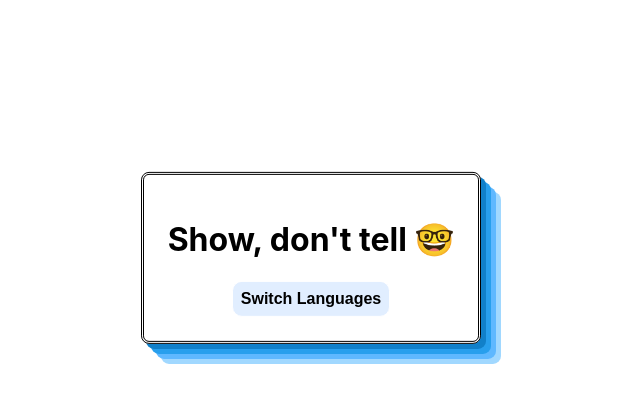
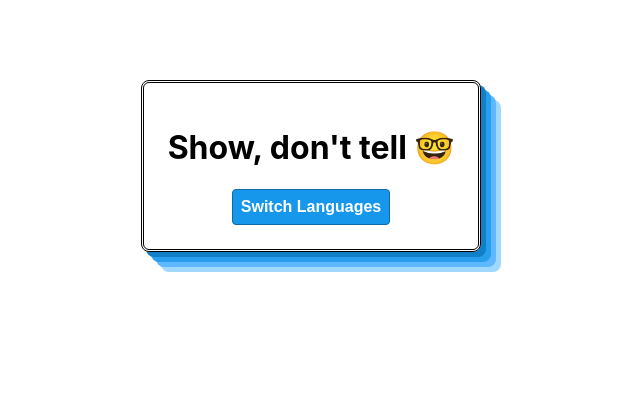
Before and after one commit to BryanAM/portfolio, a React (Create React App) app: page / in a window 1280 px wide. Shown: the top 402 px of the page, without its empty margins (329-969 px from the left). Built offline with nearby package versions, Linux system fonts and the light colour scheme.

Commit message:
added theming and first styles

```diff
--- a/src/App.jsx
+++ b/src/App.jsx
@@ -17,7 +17,7 @@ function App() {
   };
 
   return (
-    <div className="App">
+    <div className="App theme">
       <Card>
         <h1>
           {t('common.welcome')}
--- a/src/App.scss
+++ b/src/App.scss
@@ -1,23 +1,24 @@
-@import './assets/colors';
+@use 'assets' as *;
 
 .App {
+  height: 100%;
+  background-color: var(--app-bg-color);
   display: flex;
   flex-direction: column;
   align-items: center;
-  transform: translateY(100%);
 }
 
 .change-language-btn {
-  background-color: #E1EEFF;
-  border: 1px solid #FFF;
-  padding: 8px;
-  border-radius: 10px;
+  background-color: var(--button-bg-color);
+  border: 1px solid var(--button-border-color);
+  color: var(--button-text-color);
+  padding: $rhythm;
+  border-radius: $rhythm / 2;
   font-size: 16px;
   font-weight: bold;
 
   &:hover, &:focus {
-    border: 1px solid $blue-500;
-    background-color: #CAE6FF;
+    background-color: var(--button-bg-color-hover);
     transition: background-color 300ms ease-in-out;
     transition: border 300ms ease-in;
   }
--- a/src/assets/_theme.scss
+++ b/src/assets/_theme.scss
@@ -0,0 +1,13 @@
+@use 'variables' as * ;
+
+.theme {
+  // easy way to get around name-space?
+  --app-bg-color: #{$AppBgColor};
+
+
+  // Button
+  --button-bg-color: #{$ButtonBGColor};
+  --button-bg-color-hover: #{$ButtonBGColorHover};
+  --button-border-color: #{$ButtonBorderColor};
+  --button-text-color: #{$ButtonTextColor};
+}
--- a/src/assets/_themeCoffee.scss
+++ b/src/assets/_themeCoffee.scss
@@ -0,0 +1,6 @@
+@use 'variables' as * ;
+
+.theme-coffee {
+  // easy way to get around name-space?
+  --app-bg-color: #{$AppBgColor};
+}
--- a/src/assets/_themeDark.scss
+++ b/src/assets/_themeDark.scss
@@ -0,0 +1,6 @@
+@use 'variables' as * ;
+
+.theme-dark {
+  // easy way to get around name-space?
+  --app-bg-color: #{$AppBgColor};
+}
--- a/src/assets/_variables.scss
+++ b/src/assets/_variables.scss
@@ -0,0 +1,32 @@
+@use './colors' as *;
+// Spacing
+$rhythm: 8px;
+
+// Regular Theme ------------ ------------ ------------ ------------ ------------ ------------ ------------
+
+// App
+$AppBgColor: $white;
+
+//Button
+$ButtonBGColor: $blue-400;
+$ButtonBGColorHover: $blue-800;
+$ButtonBorderColor: $blue-800;
+$ButtonTextColor: $white;
+
+// Dark Theme ------------ ------------ ------------ ------------ ------------ ------------ ------------
+
+// App
+$AppBgColor: $white;
+
+//Button
+$ButtonBGColor: $blue-500;
+$ButtonTextColor: $white;
+
+// Coffee Theme ------------ ------------ ------------ ------------ ------------ ------------ ------------
+
+// App
+$AppBgColor: $white;
+
+//Button
+$ButtonBGColor: $blue-500;
+$ButtonTextColor: $white;
--- a/src/components/Card/card.scss
+++ b/src/components/Card/card.scss
@@ -1,4 +1,7 @@
+@use '../../assets/' as *;
+
 .card {
+  margin-top: $rhythm * 10;
   position: relative;
   border: 3px double #000;
   border-radius: 8px;
--- a/src/index.css
+++ b/src/index.css
@@ -1,3 +1,7 @@
+html {
+  height: 100%
+}
+
 body {
   margin: 0;
   font-family: -apple-system, BlinkMacSystemFont, 'Segoe UI', 'Roboto', 'Oxygen',
@@ -5,6 +9,11 @@ body {
     sans-serif;
   -webkit-font-smoothing: antialiased;
   -moz-osx-font-smoothing: grayscale;
+  height: 100%;
+}
+
+#root {
+  height: 100%;
 }
 
 code {
```
Also changed, not shown: package.json (+5 -4 lines), src/assets/_index.scss (+6 -6 lines), 1 other file (tests, documents, lock files or other folders).
